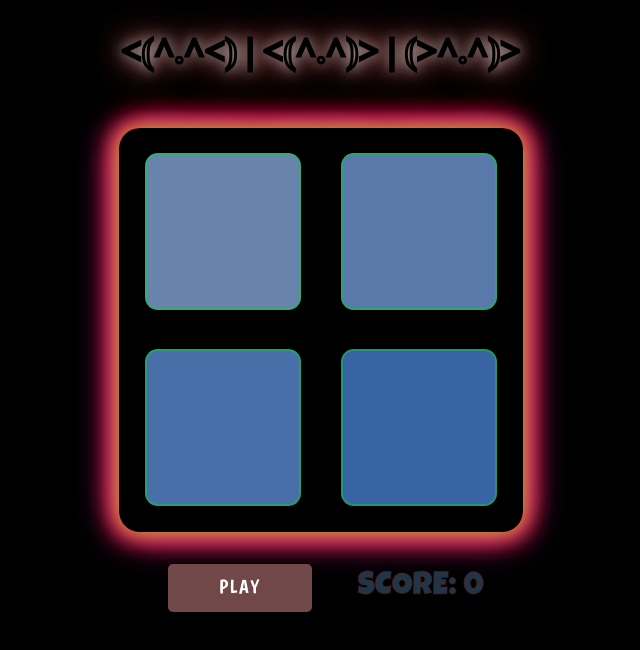
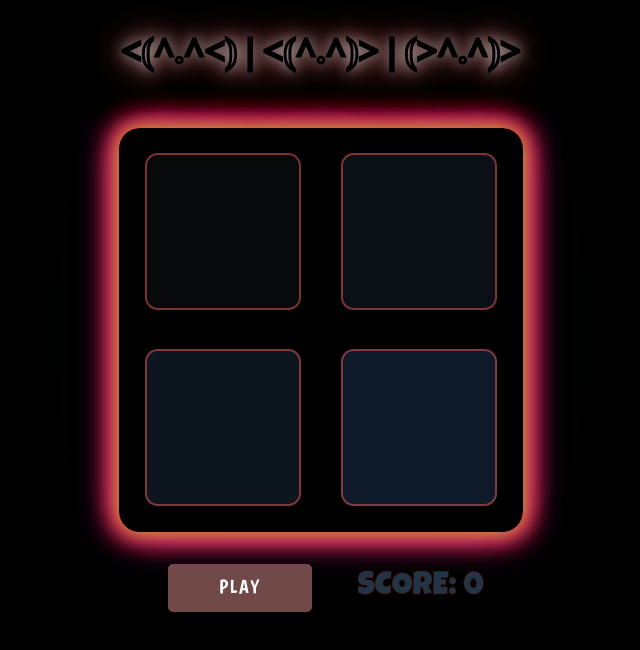
Before and after one commit to TAB-Games/ReactMemoryGame, a React (Vite) app: page / in a window 1280 px wide. Shown: the top 650 px of the page, without its empty margins (319-959 px from the left). Built offline with nearby package versions, Linux system fonts and the light colour scheme.

Commit message:
spinning stuff

```diff
--- a/src/App.css
+++ b/src/App.css
@@ -95,6 +95,8 @@ h1 {
   border-radius: 1.3rem;
   background-color: rgba(164, 106, 106, 0);
   animation: regular-pulse 5s ease-in-out infinite alternate;
+  /* animation: rotateBorder 5s forwards infinite; */
+  /*SET TO LINEAR INFINITE FOR FUN / SET TO FORWARDS INFINITE FOR GOOD  */
 }
 .container-disabled {
   border: 0.4rem dotted rgba(255, 59, 59, 0.601);
@@ -109,6 +111,14 @@ h1 {
 
   border-radius: 0.625rem; /* Converted from 10px to rem */
   color: white;
+}
+@keyframes rotateBorder {
+  0% {
+    transform: rotate(0deg);
+  }
+  100% {
+    transform: rotate(360deg);
+  }
 }
 
 /* PLAY BUTTON */
@@ -155,10 +165,13 @@ h1 {
   width: 100%; /* Adjust the percentage according to your container */
   max-height: 80%; /* Set the maximum height */
   max-width: 80%; /* Set the maximum width */
-  border: 0.125rem solid rgba(0, 206, 62, 0.489); /* Converted from 2px to rem */
+  border: 0.125rem solid rgba(251, 90, 90, 0.489); /* Converted from 2px to rem */
 
   margin: auto;
   border-radius: 0.8rem; /* Converted from 3px to rem */
+
+  backdrop-filter: blur(10px);
+  transition: transform 0.1s ease; /* Smooth transition on hover */
 }
 
 .tile {
@@ -166,7 +179,7 @@ h1 {
 }
 
 .tile-flashing {
-  background-color: #e4151597;
+  background-color: #e41515c1;
 }
 
 .tile:active {
@@ -231,7 +244,7 @@ h1 {
   align-items: center;
   gap: 10px;
   width: 300px; /* Converted from 300px to rem */
-  max-height: 500px; /* Set a maximum height for the leaderboard */
+  max-height: 450px; /* Set a maximum height for the leaderboard */
   overflow-y: auto; /* Enable vertical scrolling */
   overflow-x: hidden;
 
@@ -242,6 +255,11 @@ h1 {
   margin-top: 1.25rem; /* Converted from 20px to rem */
   margin-bottom: 1.875rem; /* Converted from 30px to rem */
   animation: regular-pulse 5s ease-in-out infinite alternate;
+
+  scrollbar-gutter: auto;
+  /* scrollbar-width: none; */
+  scrollbar-color: rgba(213, 10, 166, 0.723) rgba(58, 11, 76, 0.268);
+  scroll-behavior: smooth;
 }
 
 @keyframes regular-pulse {
@@ -352,5 +370,7 @@ h1 {
   width: 100%;
   height: 100%;
   background-color: rgba(52, 2, 2, 0);
+
+  backdrop-filter: blur(0.1px);
   z-index: 999;
 }
--- a/src/components/GameBoard.jsx
+++ b/src/components/GameBoard.jsx
@@ -116,6 +116,8 @@ function GameBoard() {
   }
 
   function createTiles() {
+    let tileOpacity = 0.05;
+
     let newTileArr = [];
     for (let i = 0; i < numberOfTiles * numberOfTiles; i++) {
       let id = generateRandomId();
@@ -123,9 +125,10 @@ function GameBoard() {
       let tileColor = {
         backgroundColor: `rgba(${Math.abs(gradient.red.value)}, ${Math.abs(
           gradient.blue.value
-        )}, ${Math.abs(gradient.green.value)}, 0.8)`,
+        )}, ${Math.abs(gradient.green.value)}, ${tileOpacity})`,
       };
 
+      tileOpacity = tileOpacity < 1 ? tileOpacity + 0.05 : 1; // increases tile opacity over time
       newTileArr.push(<Tile key={id} index={i} tileColor={tileColor} />);
       gradient.update();
     }
--- a/src/utils/firebase.jsx
+++ b/src/utils/firebase.jsx
@@ -54,6 +54,6 @@ export async function getScores() {
       }
     });
   });
-  allScores.sort((a, b) => b.score - a.score).splice(10);
+  allScores.sort((a, b) => b.score - a.score);
   return allScores;
 }
```
